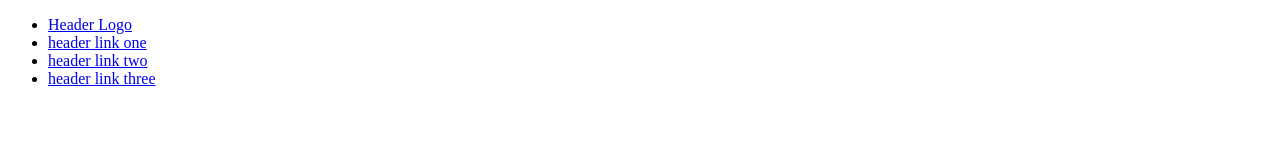
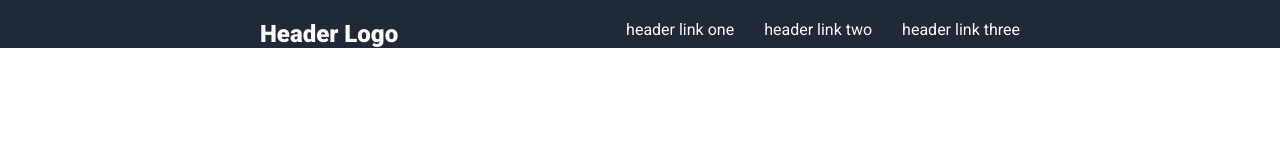
Before and after one commit to sivewritescode/odin-landing-page, a plain HTML site: page index.html in a window 1280 px wide. Drawn offline with Linux system fonts and the light colour scheme.

Commit message:
Style header according to reference image

```diff
--- a/index.html
+++ b/index.html
@@ -5,11 +5,14 @@
   <meta name="viewport" content="width=device-width, initial-scale=1.0">
   <title>Odin Landing Page</title>
   <link rel="stylesheet" href="./style.css">
+  <link rel="preconnect" href="https://fonts.googleapis.com">
+  <link rel="preconnect" href="https://fonts.gstatic.com" crossorigin>
+  <link href="https://fonts.googleapis.com/css2?family=Roboto:ital,wght@0,100..900;1,100..900&display=swap" rel="stylesheet">
 </head>
 <body>
   <div class="hero-container">
     <ul class="header">
-      <li><a href="#">Header Logo</a></li>
+      <li id="header-logo"><a href="#">Header Logo</a></li>
       <li><a href="#">header link one</a></li>
       <li><a href="#">header link two</a></li>
       <li><a href="#">header link three</a></li>
--- a/style.css
+++ b/style.css
@@ -0,0 +1,31 @@
+body {
+  margin: 0px;
+  padding: 0px;
+  font-family: "Roboto", sans-serif;
+}
+
+.hero-container {
+  background-color: #1F2937;
+  padding-left: 260px;
+  padding-right: 260px;
+  padding-top: 20px;
+}
+
+.header {
+  list-style-type: none;
+  margin: 0px;
+  padding: 0px;
+  display: flex;
+  gap: 30px;
+}
+
+#header-logo {
+  margin-right: auto;
+  font-size: 24px;
+  font-weight: 900;
+}
+
+.header a {
+  text-decoration: none;
+  color: #F9FAF8;
+}
```
